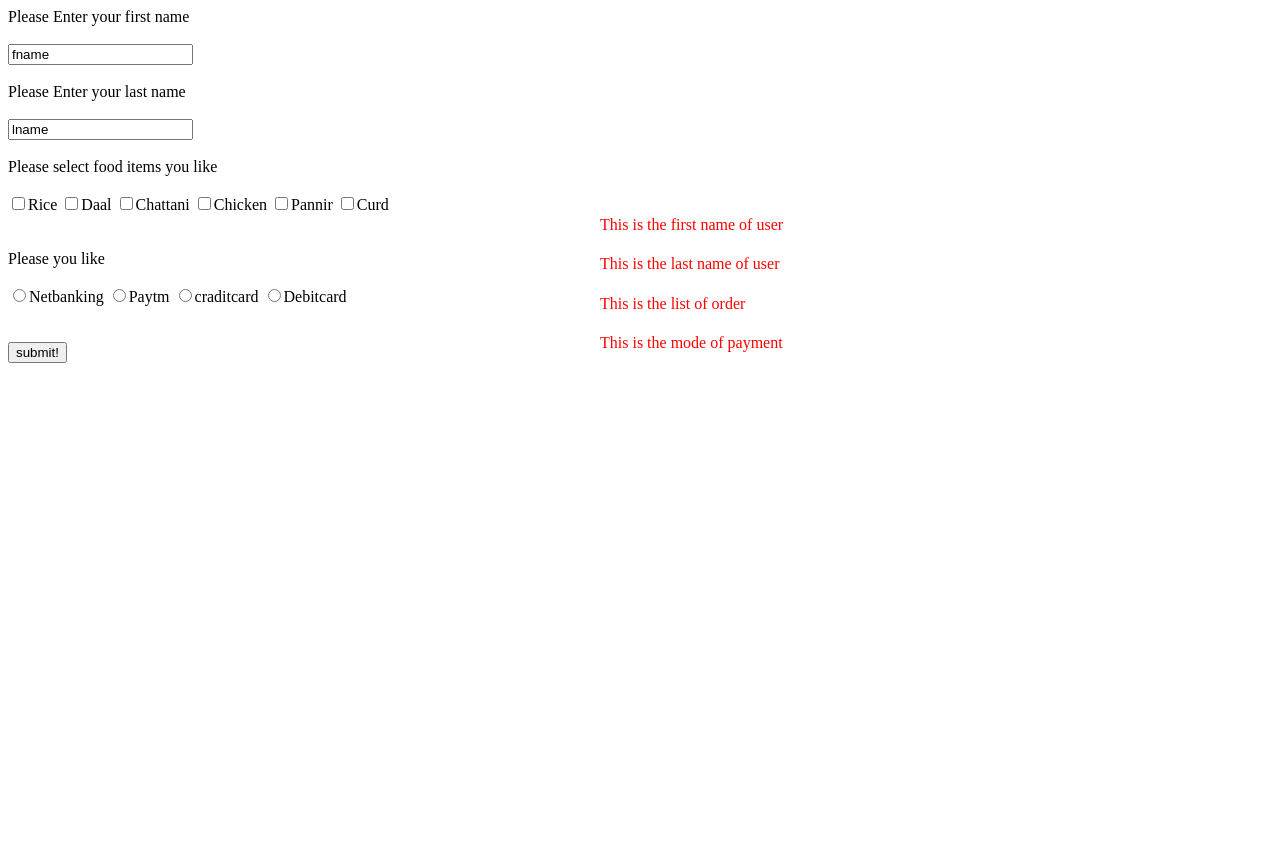
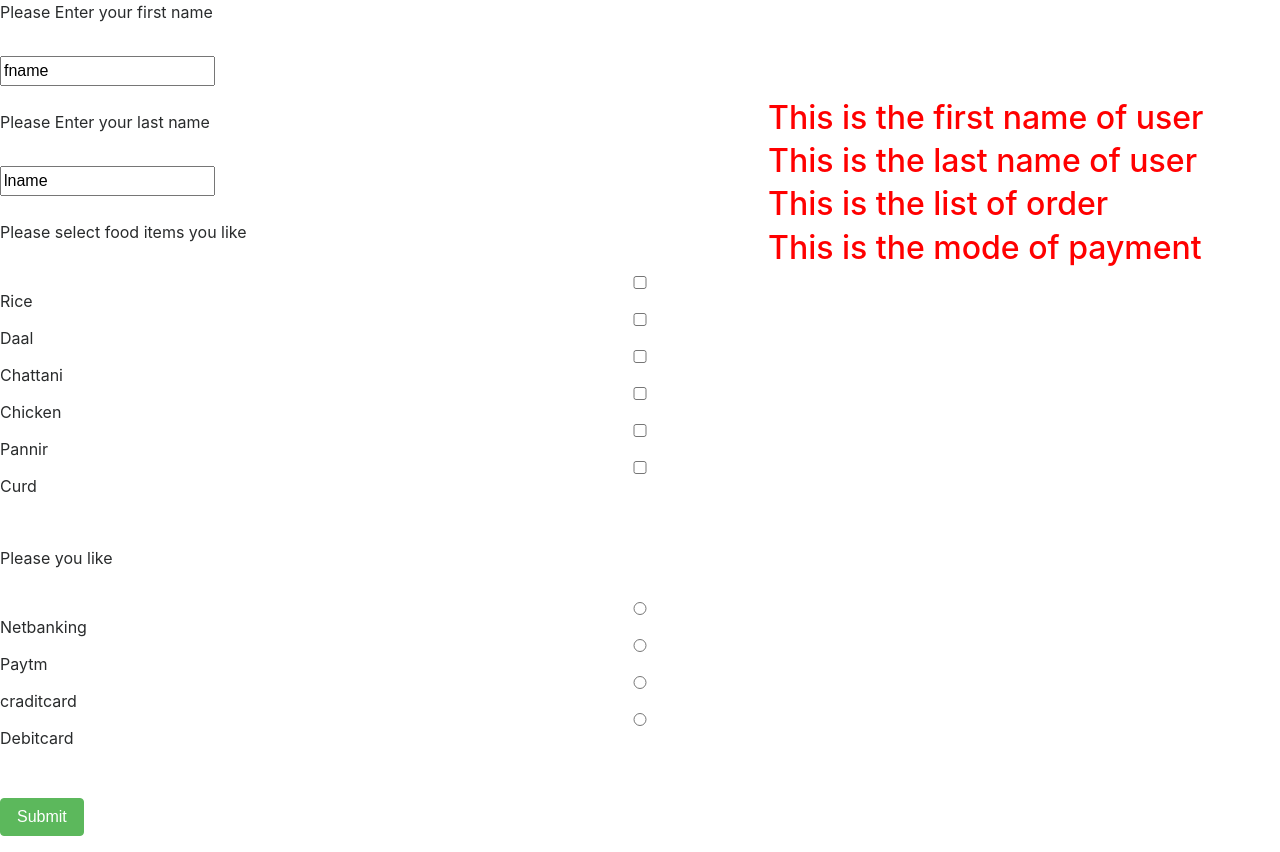
Before and after one commit to debajyotiguha11/FormData, a plain HTML site: page index.html in a window 1280 px wide. Before the commit the page ends 800 px from the top, so only its background shows below. Drawn offline with nearby package versions, Linux system fonts and the light colour scheme.

Commit message:
final working code

```diff
--- /dev/null
+++ b/index.css
@@ -0,0 +1,12 @@
+div{
+position : fixed;
+top : 100px;
+left : 60%;
+}
+h2{
+text-align: left;
+color : red !important;
+}
+h4{
+color : green!important;
+}
--- a/index.html
+++ b/index.html
@@ -2,49 +2,45 @@
 <html>
 <head>
  <meta charset="utf-8">
+    <link href="./index.css" rel="stylesheet"></link>
+     <link rel="stylesheet" href="https://maxcdn.bootstrapcdn.com/bootstrap/4.0.0-alpha.6/css/bootstrap.min.css" integrity="sha384-rwoIResjU2yc3z8GV/NPeZWAv56rSmLldC3R/AZzGRnGxQQKnKkoFVhFQhNUwEyJ" crossorigin="anonymous">
+<script src="https://maxcdn.bootstrapcdn.com/bootstrap/4.0.0-alpha.6/js/bootstrap.min.js" integrity="sha384-vBWWzlZJ8ea9aCX4pEW3rVHjgjt7zpkNpZk+02D9phzyeVkE+jo0ieGizqPLForn" crossorigin="anonymous"></script>
 </head>
-<style>
-div{
-color:red;
-position:fixed;
-top:200px;
-left:600px;+
-}
-</style>
+
 <body>
 <script src="./home.js"></script>
 <div id="demo">
-    <p>This is the first name of user</p>
-    <h1 id="firstdata"></h1>
-    <p>This is the last name of user</p>
-    <h1 id="seconddata"></h1>
-    <p>This is the list of order</p>
-    <h1 id="checkboxdta"></h1>
-    <p> This is the mode of payment</p>
-    <h1 id="radiobtndta"></h1>
+    <h2>This is the first name of user</h2>
+    <h4 id="firstdata"></h4>
+    <h2>This is the last name of user</h2>
+    <h4 id="seconddata"></h4>
+    <h2>This is the list of order</h2>
+    <h4 id="checkboxdta"></h4>
+    <h2> This is the mode of payment</h2>
+    <h4 id="radiobtndta"></h4>
 </div>
-<form onsubmit="handleSubmit()" action="./formdata.html">
+<form onsubmit="handleSubmit(); return false;" class="form-group">
   <label> Please Enter your first name </label></br></br>
   <input type="text" name="username" value="fname" id="fname"></br></br>
   <label> Please Enter your last name </label></br></br>
   <input type="text" name="username" value="lname" id="lname"></br></br>
   <label> Please select food items you like </label></br></br>
 
-      <input type="checkbox" value="Rice" name="fooditem">Rice</input>
-      <input type="checkbox" value="Daal" name="fooditem">Daal</input>
-      <input type="checkbox" value="Chattani" name="fooditem">Chattani</input>
-      <input type="checkbox" value="Chicken" name="fooditem">Chicken</input>
-      <input type="checkbox" value="Pannir" name="fooditem">Pannir</input>
-      <input type="checkbox" value="Curd" name="fooditem">Curd</input>
+      <input class="form-control" type="checkbox" value="Rice" name="fooditem">Rice</input>
+      <input class="form-control" type="checkbox" value="Daal" name="fooditem">Daal</input>
+      <input class="form-control" type="checkbox" value="Chattani" name="fooditem">Chattani</input>
+      <input class="form-control" type="checkbox" value="Chicken" name="fooditem">Chicken</input>
+      <input class="form-control" type="checkbox" value="Pannir" name="fooditem">Pannir</input>
+      <input class="form-control" type="checkbox" value="Curd" name="fooditem">Curd</input>
   </br></br></br>
   <label> Please you like </label>
     </br></br>
-      <input type="radio" value="Netbanking" name="modeOfPay">Netbanking</input>
-      <input type="radio" value="Paytm" name="modeOfPay">Paytm</input>
-      <input type="radio" value="craditcard" name="modeOfPay">craditcard</input>
-      <input type="radio" value="Debitcard" name="modeOfPay">Debitcard</input>
+      <input class="form-control" type="radio" value="Netbanking" name="modeOfPay">Netbanking</input>
+      <input class="form-control" type="radio" value="Paytm" name="modeOfPay">Paytm</input>
+      <input class="form-control" type="radio" value="craditcard" name="modeOfPay">craditcard</input>
+      <input class="form-control" type="radio" value="Debitcard" name="modeOfPay">Debitcard</input>
   </br></br></br>
-  <input type="submit" value="submit!">
+  <button type="submit" class="btn btn-success">Submit</button>
 
 </form>
 
```
Also changed, not shown: formdata.html (deleted, +0 -10 lines).
